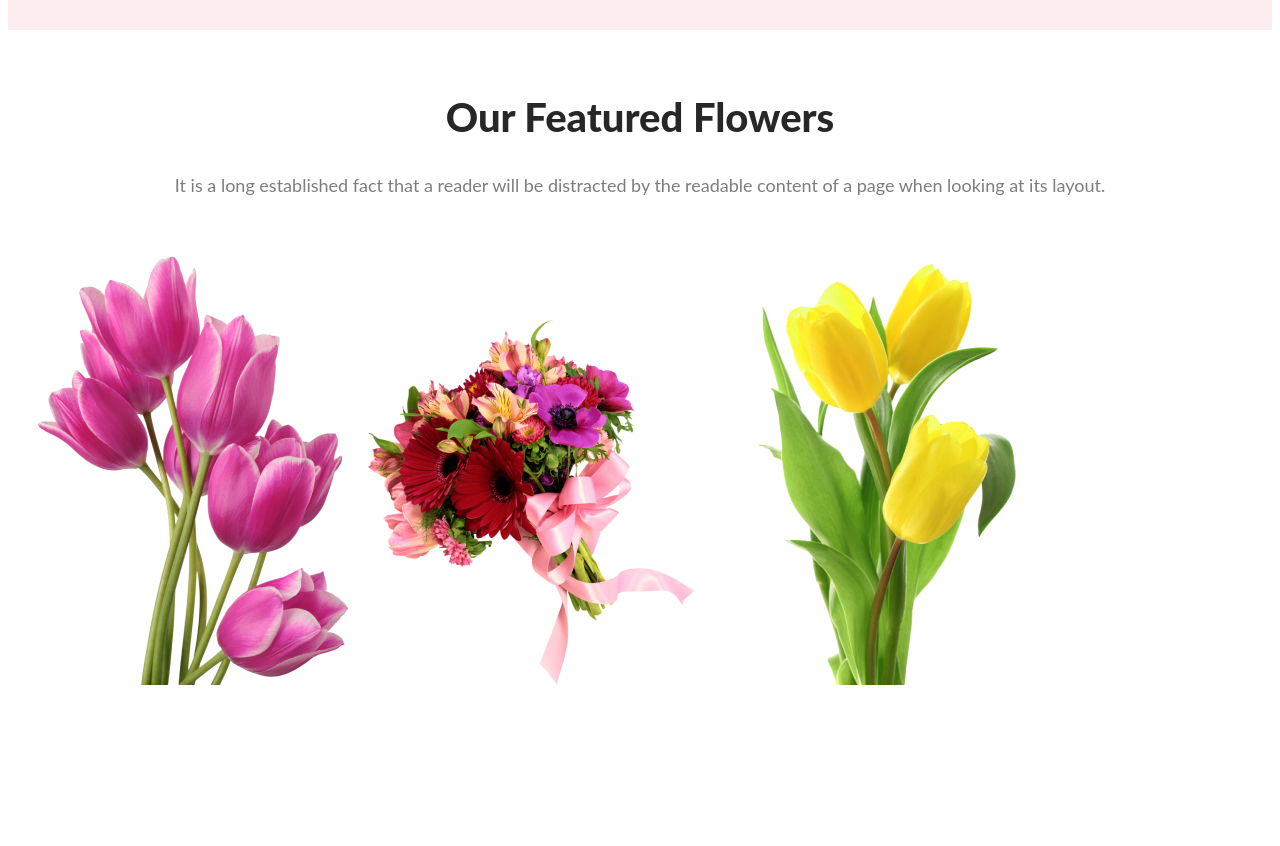
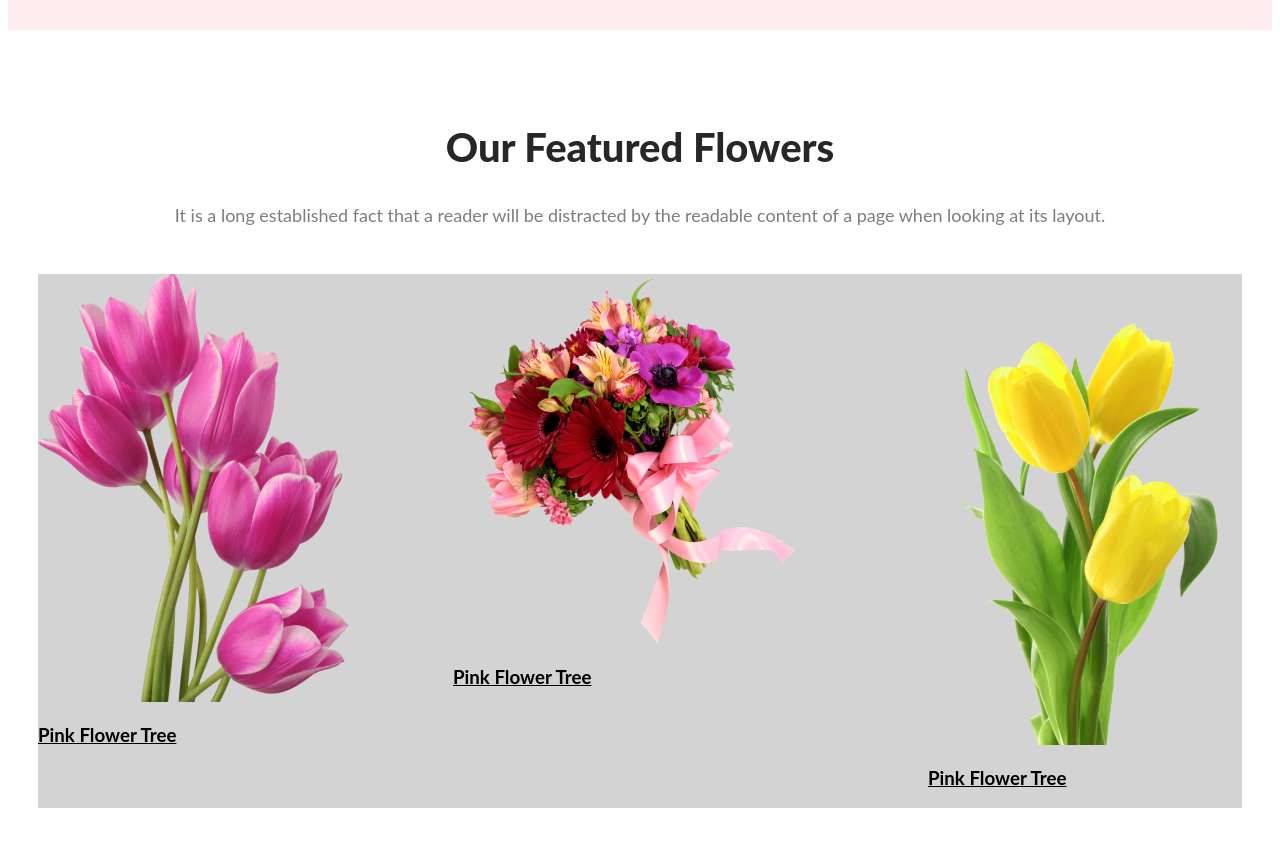
Before and after one commit to prodip1986/flower-shop-assignment, a plain HTML site: page index.html in a window 1280 px wide. Shown: the part 838-1684 px from the top of the page. Before the commit the page ends 1564 px from the top, so only its background shows below. Drawn offline with Linux system fonts and the light colour scheme.

Commit message:
add featured

```diff
--- a/index.html
+++ b/index.html
@@ -24,11 +24,24 @@
 </header>
 <main>
     <section class="about">
-        <h2 class="section-title">Our Featured Flowers</h2>
-        <p class="section-paragraph">It is a long established fact that a reader will be distracted by the readable content of a page when looking at its layout.</p>
-        <img src="Flower/pngwing 6.png" alt="Pink Flower Tree">
-        <img src="Flower/pngwing 5.png" alt="">
-        <img src="Flower/pngwing 7.png" alt="">
+        <div class="about more">
+            <h2 class="section-title">Our Featured Flowers</h2>
+           <p class="section-paragraph">It is a long established fact that a reader will be distracted by the readable content of a page when looking at its layout.</p>
+        </div>
+        <div class="Featured">
+            <div class="featured-more">
+                <img src="./Flower/pngwing 6.png" alt="">
+                <h3 class="featured-title"> <u>Pink Flower Tree</u></h3>
+            </div>
+            <div class="featured-more">
+                <img src="./Flower/pngwing 5.png" alt="">
+                <h3 class="featured-title"> <u>Pink Flower Tree</u></h3>
+            </div>
+            <div class="featured-more">
+                <img src="./Flower/pngwing 7.png" alt="">
+                <h3 class="featured-title"> <u>Pink Flower Tree</u></h3>
+            </div>
+        </div>
     </section>
 </main>
 </html>
--- a/style.css
+++ b/style.css
@@ -33,3 +33,8 @@ font-size: 18px;
 font-weight: 400;
 line-height: 30p
 }
+.Featured{
+    display: flex;
+    justify-content: space-between;
+    background: url(<path-to-image>), lightgray 50% / cover no-repeat;
+}
```
